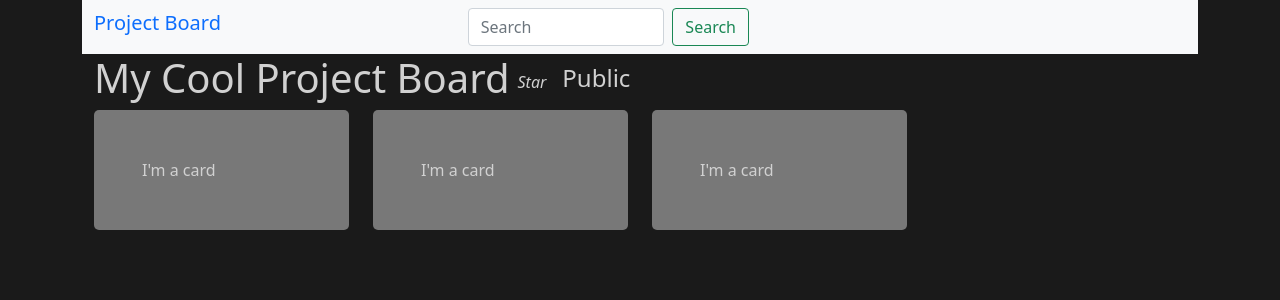
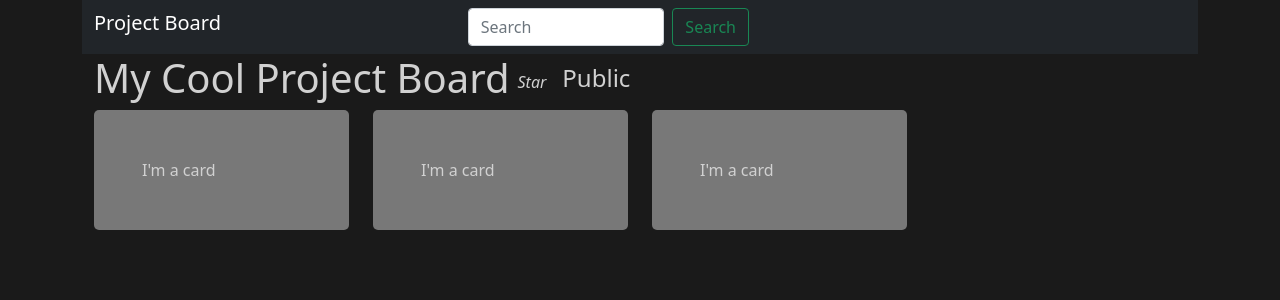
Before and after one commit to benjaminbwright/react-kanban, a React (Create React App) app: page / in a window 1280 px wide. Shown: the top 300 px of the page. Built offline with nearby package versions, Linux system fonts and the light colour scheme.

Commit message:
changes navbar header to dark theme

```diff
--- a/src/components/NavHeader.js
+++ b/src/components/NavHeader.js
@@ -3,7 +3,7 @@ import NavSearchBar from "./NavSearchBar";
 
 export default function NavHeader() {
   return (
-    <nav className="navbar navbar-expand-lg bg-light">
+    <nav className="navbar navbar-dark bg-dark">
       <div className="d-inline-flex">
         <NavButton />
         <NavSearchBar />
```
